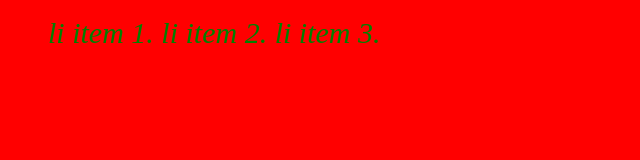
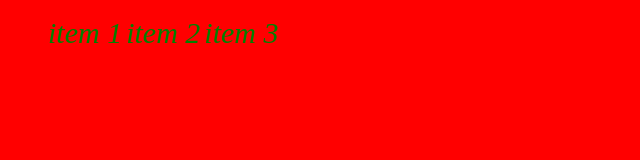
Before and after one commit to mv18gs/IASC-1P02-2021, a plain HTML site: page Lab-3/CSS-Exercise-2/html2.html in a window 1280 px wide. Shown: the whole page, without its empty margins (0-640 px from the left). Drawn offline with Linux system fonts and the light colour scheme.

Commit message:
Removed li to avoid confusion

```diff
--- a/Lab-3/CSS-Exercise-2/html2.html
+++ b/Lab-3/CSS-Exercise-2/html2.html
@@ -13,9 +13,9 @@
 		<!--The body contains all of the content for our page-->
 
     <ul>
-      <li>li item 1. </li>
-      <li>li item 2. </li>
-      <li>li item 3. </li>
+      <li>item 1</li>
+      <li>item 2</li>
+      <li>item 3</li>
     </ul>
 
 
```
